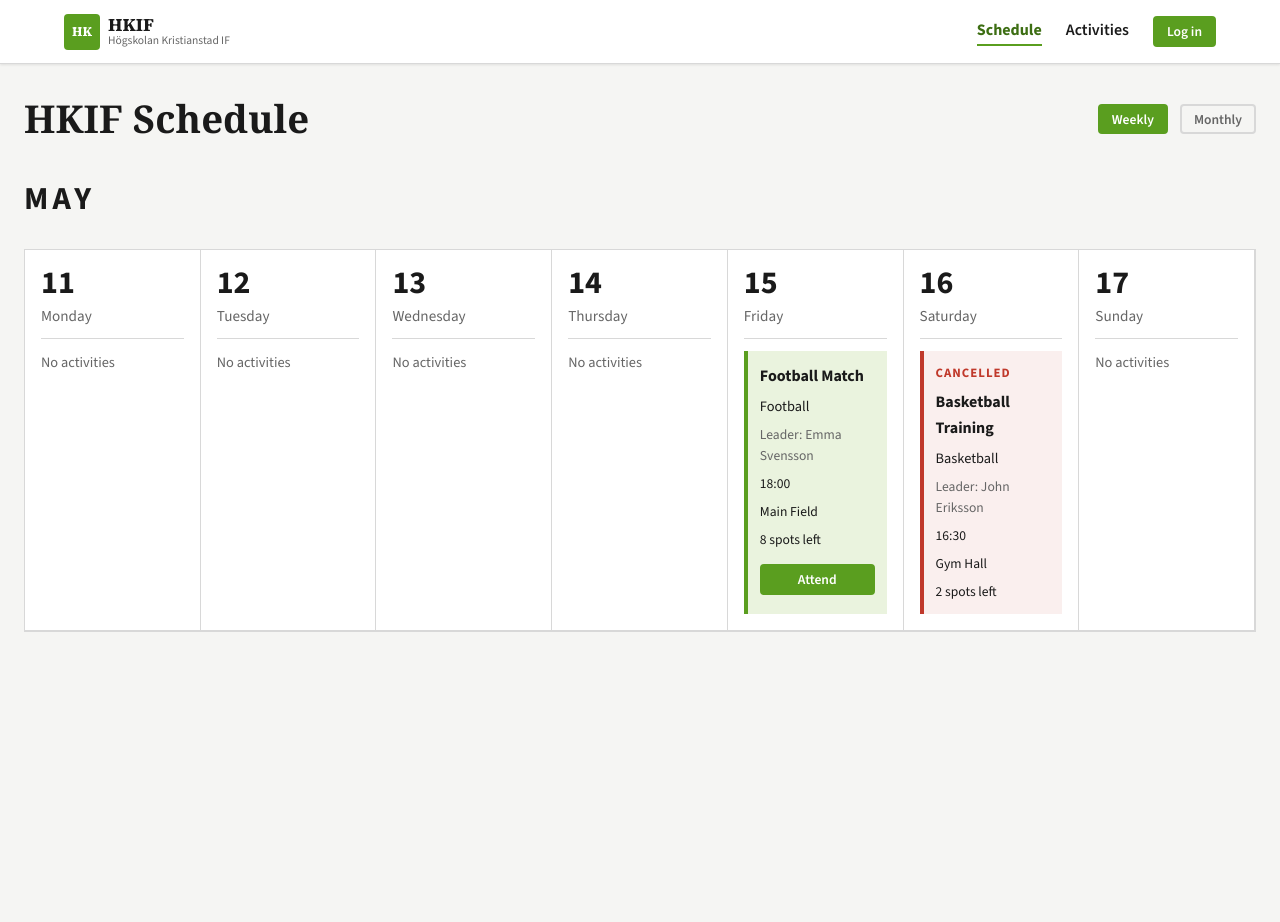
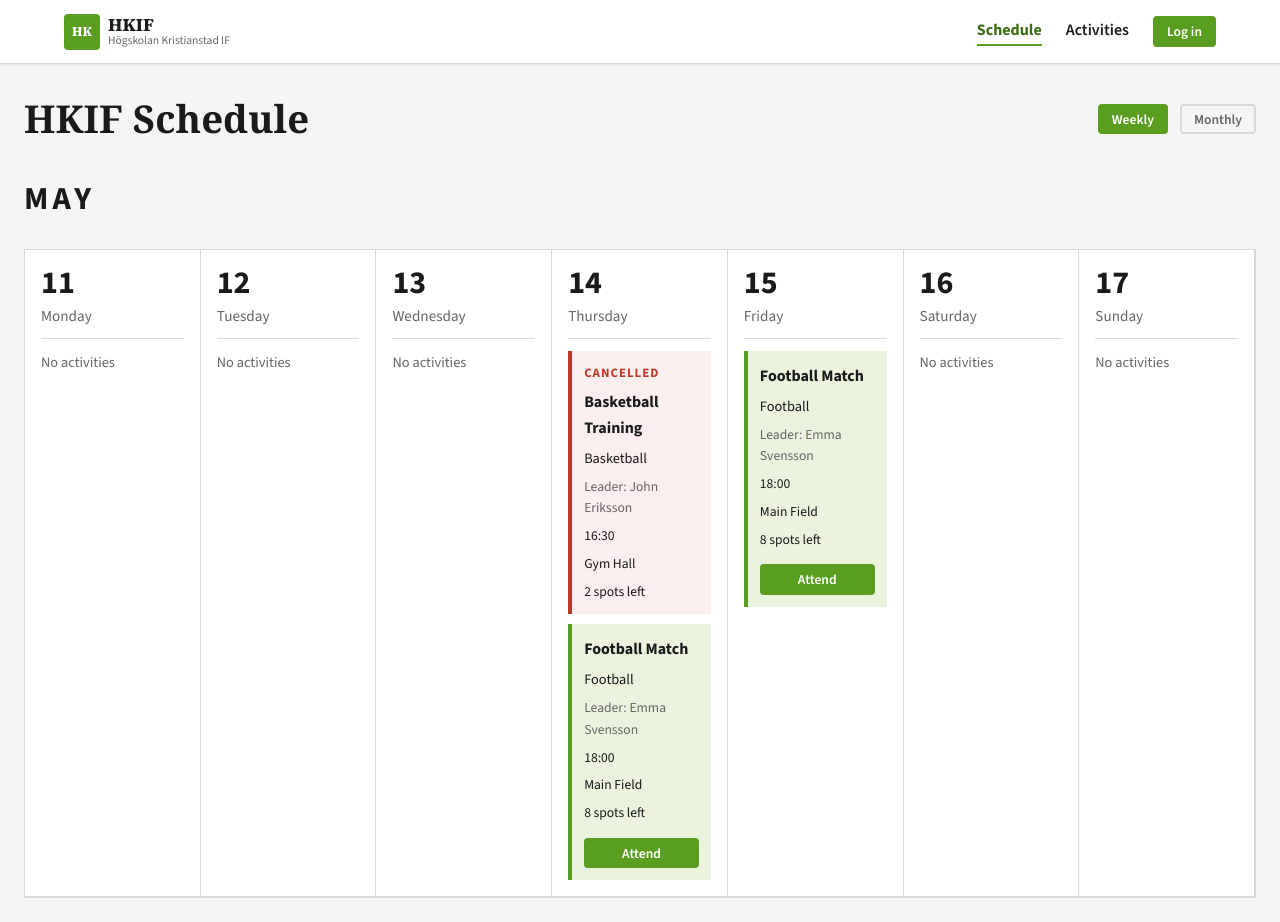
Before and after one commit to jasminerezai/hkif-web, a React (Vite) app in the folder client/: page / in a window 1280 px wide. Before the commit the page ends 800 px from the top, so only its background shows below. Built offline with nearby package versions, Linux system fonts and the light colour scheme; no server answers.

Commit message:
Implement schedule fetching and attendance management in SchedulePage

```diff
--- a/client/src/pages/SchedulePage.jsx
+++ b/client/src/pages/SchedulePage.jsx
@@ -1,4 +1,4 @@
-import React, { useMemo, useState } from 'react'
+import React, { useEffect, useMemo, useState } from 'react'
 import Button from '../components/ui/Button.jsx'
 
 import { useNavigate } from 'react-router-dom'
@@ -27,8 +27,16 @@ export default function SchedulePage() {
 
     const { isAuthenticated } = useAuth()
 
+    const [loading, setLoading] = useState(true)
+
+    //This stores which activity IDs the user joined
+    const [attendingActivities, setAttendingActivities] = useState([])
+
   // ── Mock Activity Data ────────────────────────────────────
-const activities = [
+const [activities, setActivities] = useState([])
+
+// TEMP fallback mock data
+const mockActivities = [
   {
     id: 1,
     title: 'Football Match',
@@ -42,11 +50,47 @@ const activities = [
   },
 
   {
-    id: 2,
+    id: 3,
+    title: 'Football Match',
+    sport: 'Football',
+    leader: 'Emma Svensson',
+    date: '2026-05-01',
+    time: '18:00',
+    location: 'Main Field',
+    availableSpots: 8,
+    cancelled: false,
+  },
+
+  {
+    id: 4,
     title: 'Basketball Training',
     sport: 'Basketball',
     leader: 'John Eriksson',
-    date: '2026-05-16',
+    date: '2026-05-14',
+    time: '16:30',
+    location: 'Gym Hall',
+    availableSpots: 2,
+    cancelled: true,
+  },
+
+  {
+    id: 5,
+    title: 'Football Match',
+    sport: 'Football',
+    leader: 'Emma Svensson',
+    date: '2026-05-14',
+    time: '18:00',
+    location: 'Main Field',
+    availableSpots: 8,
+    cancelled: false,
+  },
+
+  {
+    id: 6,
+    title: 'Basketball Training',
+    sport: 'Basketball',
+    leader: 'John Eriksson',
+    date: '2026-05-30',
     time: '16:30',
     location: 'Gym Hall',
     availableSpots: 2,
@@ -60,6 +104,75 @@ const activities = [
     // Test for JUNE
     //const today = new Date('2026-06-15')
 
+// ── Fetch Current Schedule ───────────────────────────────
+useEffect(() => {
+
+  async function fetchSchedule() {
+
+    try {
+
+      const response = await fetch(
+        'http://localhost:3001/api/schedules/current'
+      )
+
+      const data = await response.json()
+
+      console.log('Schedule API:', data)
+
+      // If backend returns schedule data
+      if (Array.isArray(data) && data.length > 0) {
+
+        // Transform backend format → frontend format
+        const formattedActivities = data.map(item => ({
+
+          id: item.id,
+
+          title: item.activity?.name || 'Activity',
+
+          sport: item.activity?.name || 'Sport',
+
+          leader: 'HKIF Leader',
+
+          date: (() => {
+
+            //This uses local date & local timezone instead of UTC conversion
+            const startDate = new Date(item.startAt)
+
+            return `${startDate.getFullYear()}-${
+                String(startDate.getMonth() + 1).padStart(2, '0')
+            }-${
+                String(startDate.getDate()).padStart(2, '0')
+            }`
+
+            })(),
+
+          time: new Date(item.startAt)
+            .toLocaleTimeString([], {
+              hour: '2-digit',
+              minute: '2-digit',
+            }),
+
+          location: item.activity?.location || 'Unknown',
+
+          availableSpots: 10,
+
+          cancelled: false,
+        }))
+
+        setActivities(formattedActivities)
+      }
+
+    } catch (error) {
+
+      console.error('Failed to fetch schedule:', error)
+    } finally {
+        setLoading(false)
+    }
+  }
+
+  fetchSchedule()
+
+}, [])
 
   // ── Generate Calendar Days ────────────────────────────────
   const days = useMemo(() => {
@@ -69,7 +182,7 @@ const activities = [
     if (view === 'weekly') {
 
       // Get Monday of current week
-        const current = new Date()
+        const current = new Date(today)
 
         // Test for other months:
         // new Date('2026-01-15') // January
@@ -113,10 +226,33 @@ const activities = [
   // ── Helper: Activities For A Specific Day ────────────────
   function getActivitiesForDay(date) {
 
-    const dateString = date.toISOString().split('T')[0]
 
-    return activities.filter(activity => activity.date === dateString)
+    //This uses local date & local timezone instead of UTC conversion
+    const dateString =
+  `${date.getFullYear()}-${
+    String(date.getMonth() + 1).padStart(2, '0')
+  }-${
+    String(date.getDate()).padStart(2, '0')
+  }`
+
+      const displayedActivities =
+  activities.length > 0
+    ? activities
+    : mockActivities
+
+return displayedActivities.filter(
+  activity => activity.date === dateString
+)
+    //return activities.filter(activity => activity.date === dateString)
   }
+
+    if (loading) {
+        return (
+            <div style={{ padding: '48px' }}>
+            <p>Loading schedule...</p>
+            </div>
+        )
+        }
 
   return (
     <div
@@ -208,6 +344,7 @@ const activities = [
 
           const dayActivities = getActivitiesForDay(date)
 
+
           return (
             <div
               key={index}
@@ -266,7 +403,7 @@ const activities = [
                   display: 'flex',
                   flexDirection: 'column',
                           gap: '10px',
-                  flex:1,
+
                 }}
               >
 
@@ -299,7 +436,6 @@ const activities = [
                       display: 'flex',
                       flexDirection: 'column',
                         gap: '6px',
-                      flex: 1,
                     }}
                   >
 
@@ -374,26 +510,49 @@ const activities = [
 
                     {/* Attend Button */}
                     {!activity.cancelled && (
+
                     <Button
                         size="sm"
-                        variant="primary"
+
+                        variant={
+                        attendingActivities.includes(activity.id)
+                            ? 'ghost'
+                            : 'primary'
+                        }
+
                         style={{
                         marginTop: '8px',
                         }}
+
                         onClick={() => {
 
-                        // Redirect logged-out users to login page
+                        // Redirect logged-out users
                         if (!isAuthenticated) {
                             navigate('/login')
                             return
                         }
 
-                        // TEMP placeholder action
-                        alert(`Joined ${activity.title}`)
+                        // Toggle attendance
+                        if (attendingActivities.includes(activity.id)) {
 
+                            setAttendingActivities(
+                            attendingActivities.filter(id => id !== activity.id)
+                            )
+
+                        } else {
+
+                            setAttendingActivities([
+                            ...attendingActivities,
+                            activity.id,
+                            ])
+                        }
                         }}
                     >
-                        Attend
+
+                        {attendingActivities.includes(activity.id)
+                        ? 'Leave'
+                        : 'Attend'}
+
                     </Button>
                     )}
 
```
